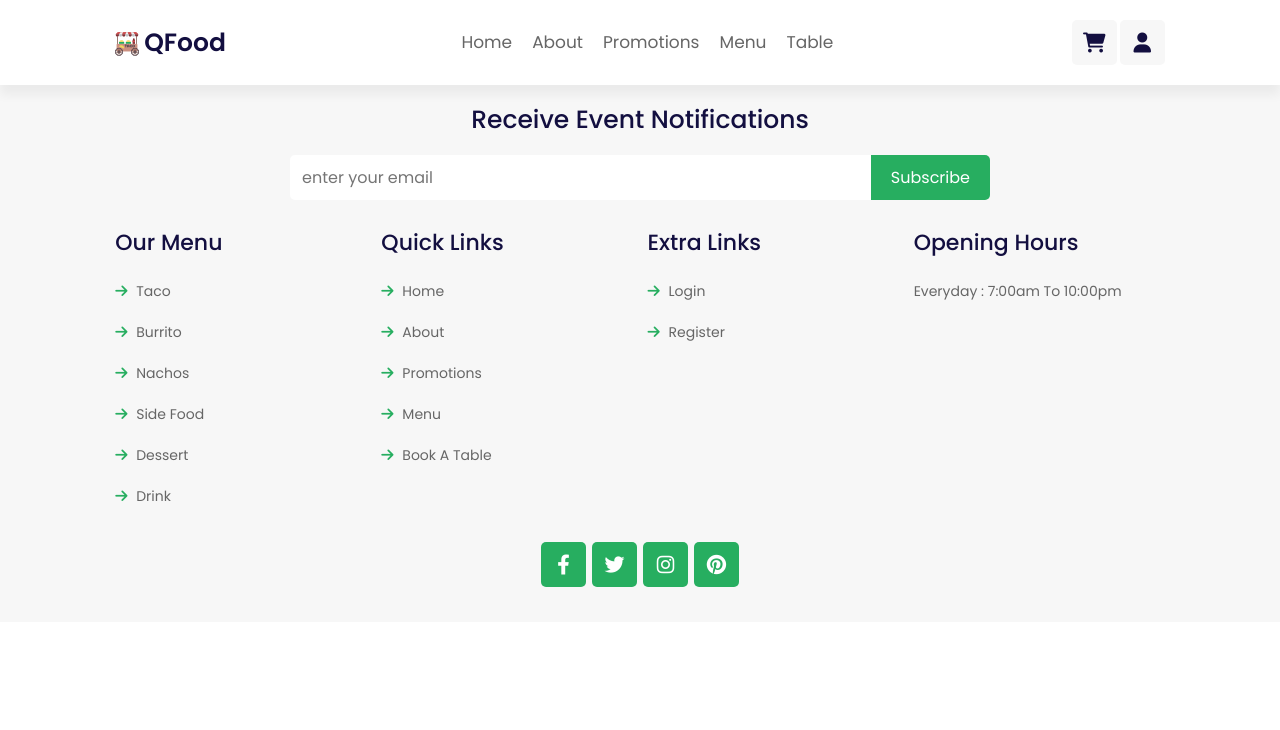
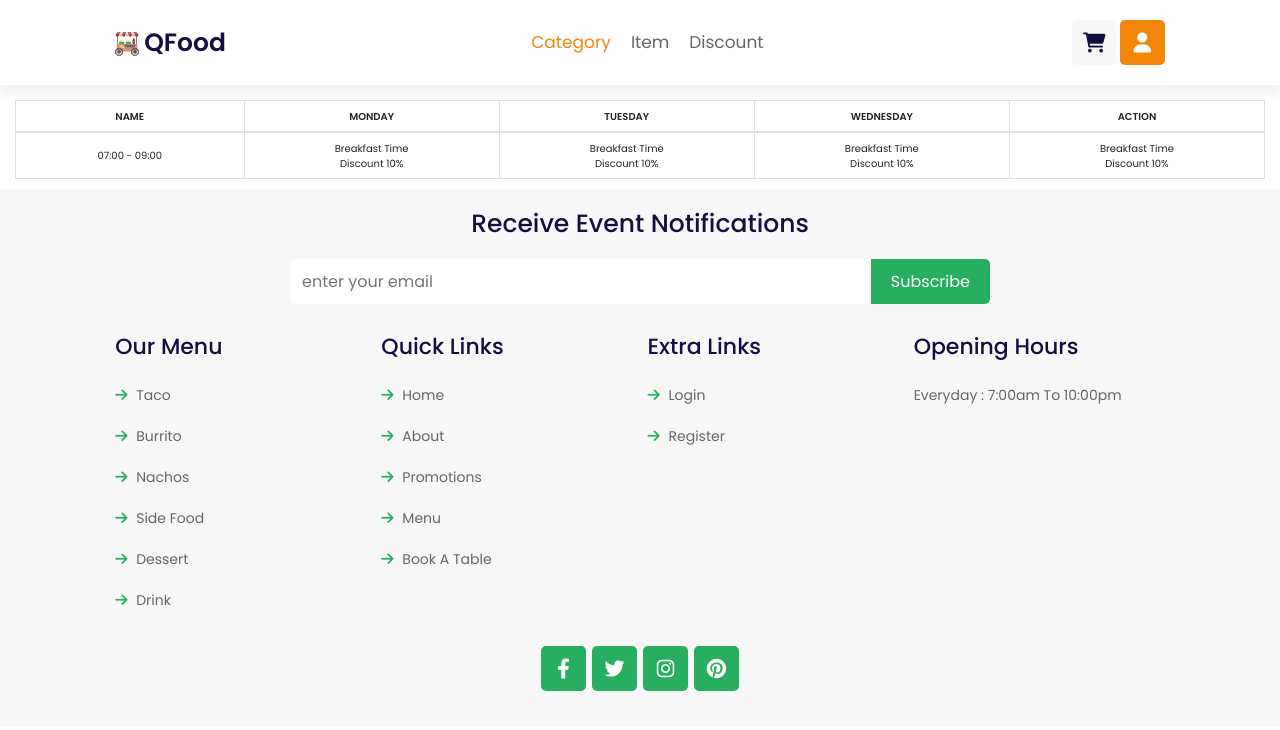
Before and after one commit to fawel11/restaurant-front, a Vue app: page /category in a window 1280 px wide. Shown: the top 730 px of the page. Built offline with nearby package versions, Linux system fonts and the light colour scheme; no server answers.

Commit message:
Added category index page and route

```diff
--- /dev/null
+++ b/src/pages/category/Index.vue
@@ -0,0 +1,61 @@
+<template>
+    <div class="promotions">
+        <div class="promotions-item">
+            <div class="table-responsive">
+                <table class="table table-bordered text-center">
+                    <thead>
+                        <tr class="bg-light-gray">
+                            <th class="text-uppercase">Name</th>
+                            <th class="text-uppercase">Monday</th>
+                            <th class="text-uppercase">Tuesday</th>
+                            <th class="text-uppercase">Wednesday</th>
+                            <th class="text-uppercase">Action</th>
+                        </tr>
+                    </thead>
+                    <tbody>
+                        <tr>
+                            <td class="align-middle">07:00 - 09:00</td>
+                            <td>
+                                <span class="bg-brown activity-name">Breakfast time</span>
+                                <div class="activity-time">Discount 10%</div>
+                            </td>
+                            <td>
+                                <span class="bg-brown activity-name">Breakfast time</span>
+                                <div class="activity-time">Discount 10%</div>
+                            </td>
+
+                            <td>
+                                <span class="bg-brown activity-name">Breakfast time</span>
+                                <div class="activity-time">Discount 10%</div>
+                            </td>
+                            <td>
+                                <span class="bg-brown activity-name">Breakfast time</span>
+                                <div class="activity-time">Discount 10%</div>
+                            </td>
+                        </tr>
+                    </tbody>
+                </table>
+            </div>
+        </div>
+
+
+
+    </div>
+</template>
+
+<script>
+export default {
+    name: "Promo",
+
+    methods: {
+        scrollToTop() {
+            window.scrollTo(0, 0);
+        }
+    }
+}
+</script>
+
+<style scoped>
+
+
+</style>
--- a/src/router/index.js
+++ b/src/router/index.js
@@ -74,13 +74,21 @@ const routes = [
       layout: "LayoutPrivate",
     },
   },
-   {
+  {
     path: "/myorder",
     name: "MyOrder",
     component: MyOrder,
     meta: {
       layout: "LayoutPrivate",
     },
+  },
+  {
+    path: "/category",
+    name: "AllCategory",
+    meta: {
+      layout: "LayoutPrivate",
+    },
+    component: () => import("@/pages/category/Index.vue"),
   },
   /*   {
     path: '/:pathMatch(.*)*',
```
